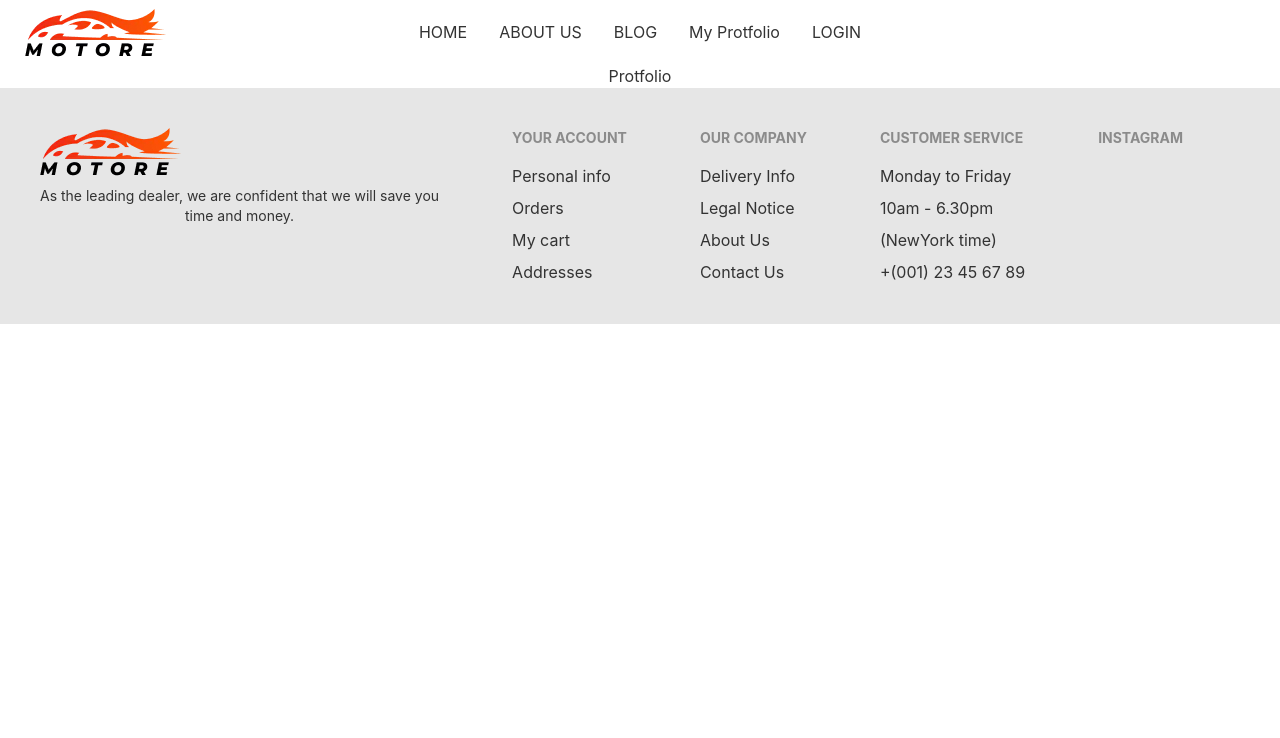
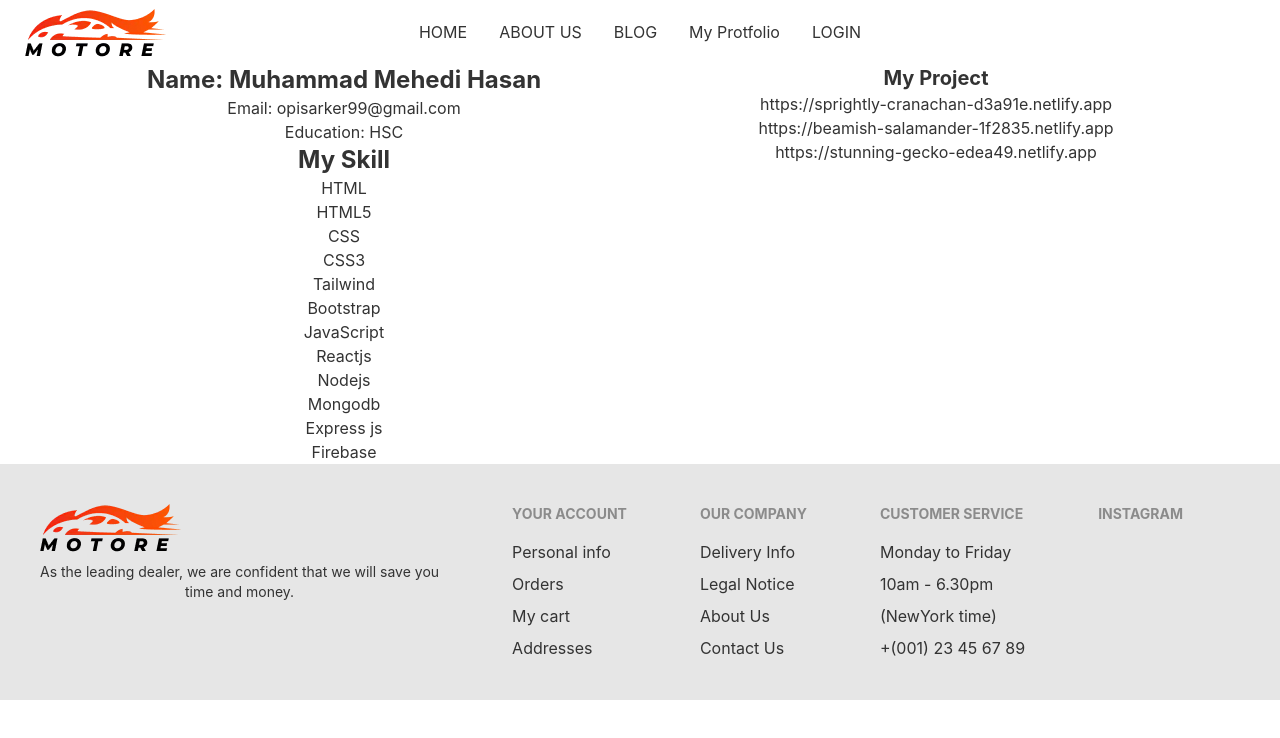
Before and after one commit to Muhammad-Mehedi-Hasan-Opi-Sarker/parts-manufacturer-website-client-side, a React (Create React App) app: page /myprotfolio in a window 1280 px wide. Shown: the top 738 px of the page. Built offline with nearby package versions, Linux system fonts and the light colour scheme; no server answers.

Commit message:
add myprofile

```diff
--- a/src/Pages/Dhashboard/MyProfile.js
+++ b/src/Pages/Dhashboard/MyProfile.js
@@ -1,4 +1,4 @@
-import React from 'react';
+import React, { useState } from 'react';
 import { useAuthState } from 'react-firebase-hooks/auth';
 import auth from '../../firebase.init';
 import picture from '../../../src/picture/icon/profile1.png';
@@ -10,6 +10,19 @@ import link from '../../../src/picture/icon/linkden.png';
 
 const MyProfile = () => {
     const [user, loading, error] = useAuthState(auth);
+    const [nameInForm, setNameInForm] = useState("");
+
+    const handleUpdate =event=>{
+        event.preventDefault();
+        const name = event.target.name.value;
+        const email = event.target.email.value;
+        const education = event.target.education.value;
+        const address = event.target.address.value;
+        const phone = event.target.phone.value;
+        const link = event.target.link.value;
+        setNameInForm(name,email,education,address,phone,link);
+    }
+
     return (
         <div className='mt-12 grid lg:grid-cols-2 sm:grid-cols-1'>
             <div className="card w-96 bg-base-100 shadow-xl">
@@ -26,7 +39,7 @@ const MyProfile = () => {
                     </div>
                     <div className='flex'>
                         <div><img style={{ height: '30px', width: '30px' }} src={edu} alt="" /></div>
-                        <div className='mr-16'><p>Education: </p></div>
+                        <div className='mr-16'><p>Education:{nameInForm.education} </p></div>
                     </div>
                     <div className='flex'>
                         <div><img style={{ height: '30px', width: '30px' }} src={location} alt="" /></div>
@@ -44,16 +57,18 @@ const MyProfile = () => {
                 </div>
             </div>
             <div className='text-2xl'>
-                <div class="card w-96 bg-base-100 shadow-xl">
-                    <div class="card-body">
-                    <h1>Update Your Profile</h1>
-                    <input type="text" name='name' value={user.displayName} disabled placeholder="Type here" class="input input-bordered input-primary w-full max-w-xs" />
-                    <input type="email" value={user.email} disabled placeholder="Type here" class="input input-bordered input-primary w-full max-w-xs" />
-                    <input type="text" placeholder="Education" class="input input-bordered input-primary w-full max-w-xs" />
-                    <input type="text" placeholder="Location or City" class="input input-bordered input-primary w-full max-w-xs" />
-                    <input type="number" placeholder="Number" class="input input-bordered input-primary w-full max-w-xs" />
-                    <input type="text" placeholder="Your Any Social Link" class="input input-bordered input-primary w-full max-w-xs" />
-                    <input className='btn btn-primary' type="submit" value="UPDATE" />
+                <div className="card w-96 bg-base-100 shadow-xl">
+                    <div className="card-body">
+                        <h1>Update Your Profile</h1>
+                        <form onSubmit={handleUpdate}>
+                            <input type="text" name='name' value={user.displayName} disabled placeholder="Type here" className="input input-bordered input-primary w-full max-w-xs" />
+                            <input type="email" name='email' value={user.email} disabled placeholder="Type here" className="input input-bordered input-primary w-full max-w-xs mt-2" />
+                            <input type="text" name='education' placeholder="Education" className="input input-bordered input-primary w-full max-w-xs mt-2" />
+                            <input type="text" name='address' placeholder="Location or City" className="input input-bordered input-primary w-full max-w-xs mt-2" />
+                            <input type="number" name='phone' placeholder="Number" className="input input-bordered input-primary w-full max-w-xs mt-2" />
+                            <input type="text" name='link' placeholder="Your Any Social Link" className="input input-bordered input-primary w-full max-w-xs mt-2" />
+                            <input className='btn btn-primary mt-2' type="submit" value="UPDATE" />
+                        </form>
                     </div>
                 </div>
             </div>
--- a/src/Pages/MyProtfolio/MyProtfolio.js
+++ b/src/Pages/MyProtfolio/MyProtfolio.js
@@ -2,8 +2,33 @@ import React from 'react';
 
 const MyProtfolio = () => {
     return (
-        <div>
-            <h1>Protfolio</h1>
+        <div className='px-12 grid lg:grid-cols-2 sm:grid-cols-1'>
+            <div>
+                <h4 className='text-2xl font-bold'>Name: Muhammad Mehedi Hasan</h4>
+                <p>Email: opisarker99@gmail.com</p>
+                <p>Education: HSC</p>
+                <h4 className='text-2xl font-bold'>My Skill</h4>
+                <ul>
+                    <li>HTML</li>
+                    <li>HTML5</li>
+                    <li>CSS</li>
+                    <li>CSS3</li>
+                    <li>Tailwind</li>
+                    <li>Bootstrap</li>
+                    <li>JavaScript</li>
+                    <li>Reactjs</li>
+                    <li>Nodejs</li>
+                    <li>Mongodb</li>
+                    <li>Express js</li>
+                    <li>Firebase</li>
+                </ul>
+            </div>
+            <div>
+                <h2 className='text-xl font-bold'>My Project</h2>
+                <a href="https://sprightly-cranachan-d3a91e.netlify.app">https://sprightly-cranachan-d3a91e.netlify.app</a><br />
+                <a href="https://beamish-salamander-1f2835.netlify.app">https://beamish-salamander-1f2835.netlify.app</a><br />
+                <a href="https://stunning-gecko-edea49.netlify.app">https://stunning-gecko-edea49.netlify.app</a><br />
+            </div>
         </div>
     );
 };
```
